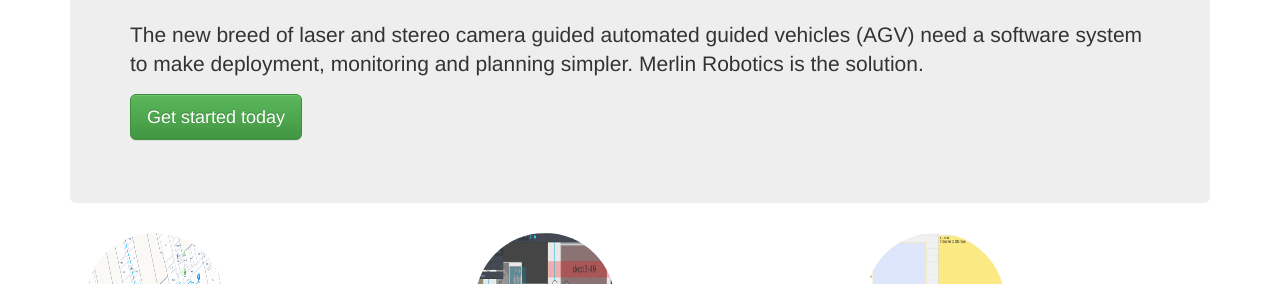
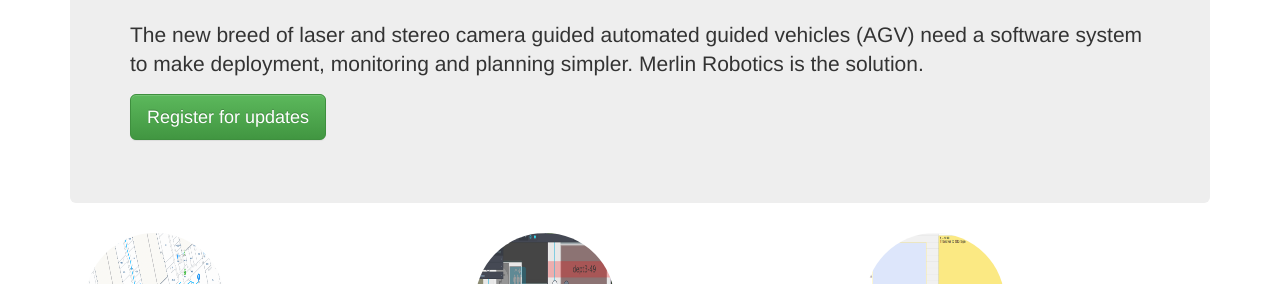
Before and after one commit to virajranjankumar/merlin, a Jekyll site: the page built from index.html, in a window 1280 px wide and 900 px high. Shown: the part 253-537 px from the top of the window. Built offline with Jekyll 4.4.1, drawn with Linux system fonts in a browser that asks for light colours; nearby versions of some CDN libraries.

Commit message:
Changed title of misleading button.

```diff
--- a/index.html
+++ b/index.html
@@ -11,7 +11,7 @@
 <div class="jumbotron">
   <h1>Simplified Enterprise Management for Automated Guided Vehicles</h1>
   <p class="lead">The new breed of laser and stereo camera guided automated guided vehicles (AGV) need a software system to make deployment, monitoring and planning simpler. {{site.company}} is the solution.</p>
-  <p><a class="btn btn-lg btn-success" href="http://goo.gl/forms/zqfFh4pEC6eyWTum2" role="button">Get started today</a></p>
+  <p><a class="btn btn-lg btn-success" href="http://goo.gl/forms/zqfFh4pEC6eyWTum2" role="button">Register for updates</a></p>
 </div>
 
 <div class="container marketing">
```
